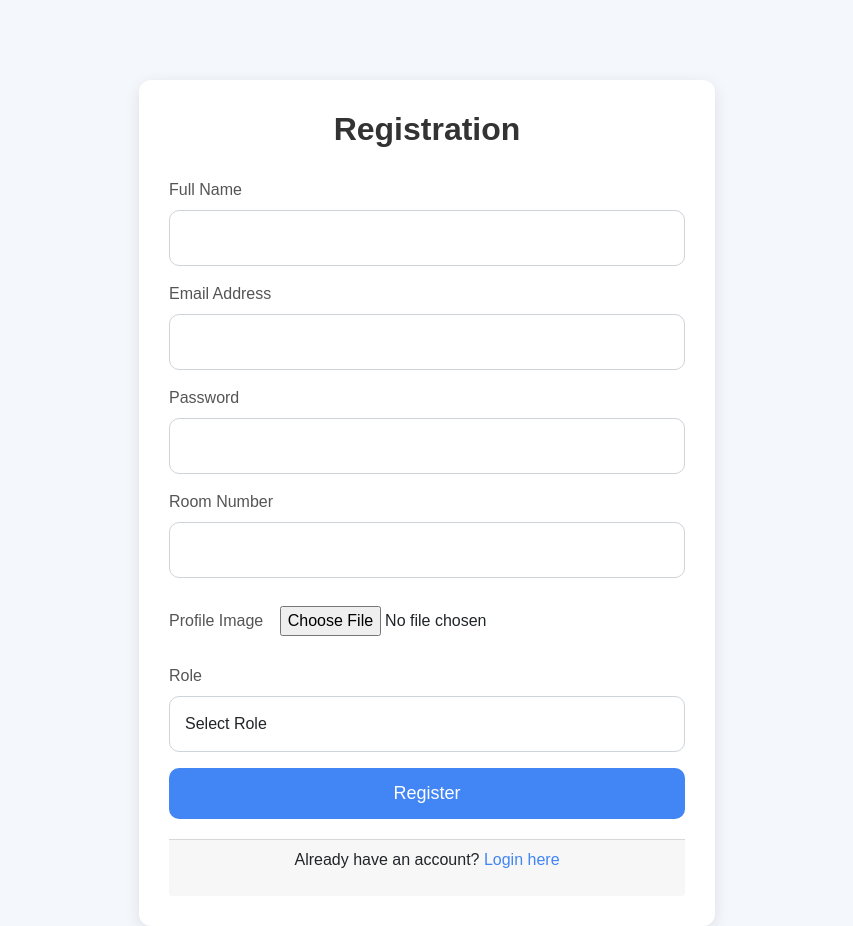
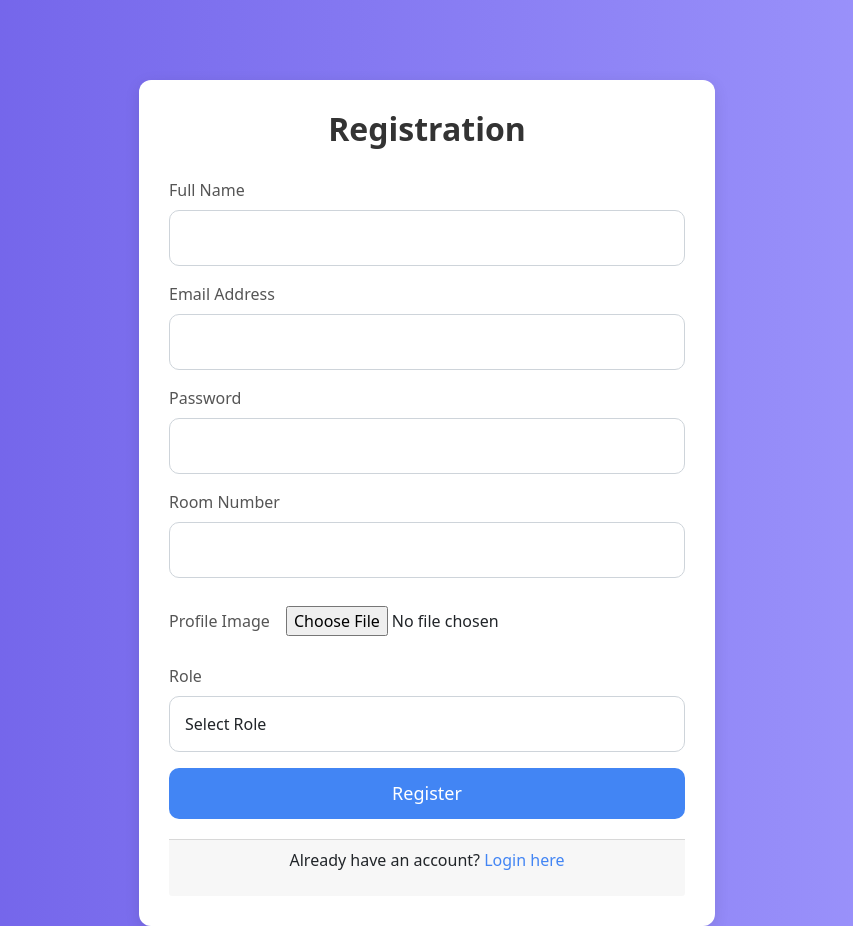
Before and after one commit to Salma457/php_project, a PHP site: page /php_project/register.php in a window 1280 px wide. Shown: the whole page, without its empty margins (213-1066 px from the left). Run offline with PHP 8.4, Linux system fonts and the light colour scheme.

Commit message:
login and register

```diff
--- a/user/register.php
+++ b/user/register.php
@@ -102,8 +102,11 @@ if ($_SERVER["REQUEST_METHOD"] == "POST") {
     <link href="https://cdn.jsdelivr.net/npm/bootstrap@5.1.3/dist/css/bootstrap.min.css" rel="stylesheet">
     <style>
         body {
-            background-color: #f4f7fc;
-            font-family: 'Poppins', sans-serif;
+            background: linear-gradient(to right, #6c5ce7, #a29bfe);
+            min-height: 100vh;
+            display: flex;
+            align-items: center;
+            justify-content: center;
         }
 
         .container {
```
Also changed, not shown: user/login.php (+14 -0 lines), user/useruploads/myprofile.jpeg (added).
